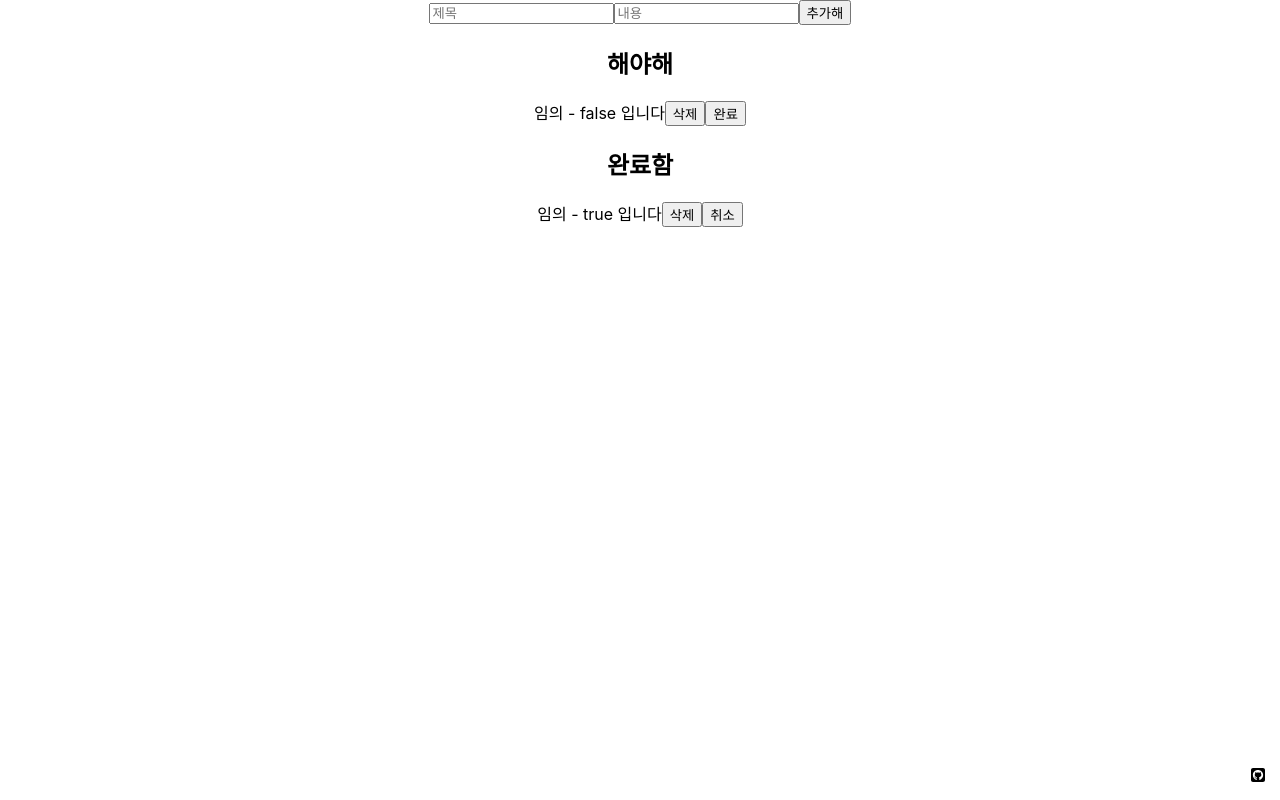
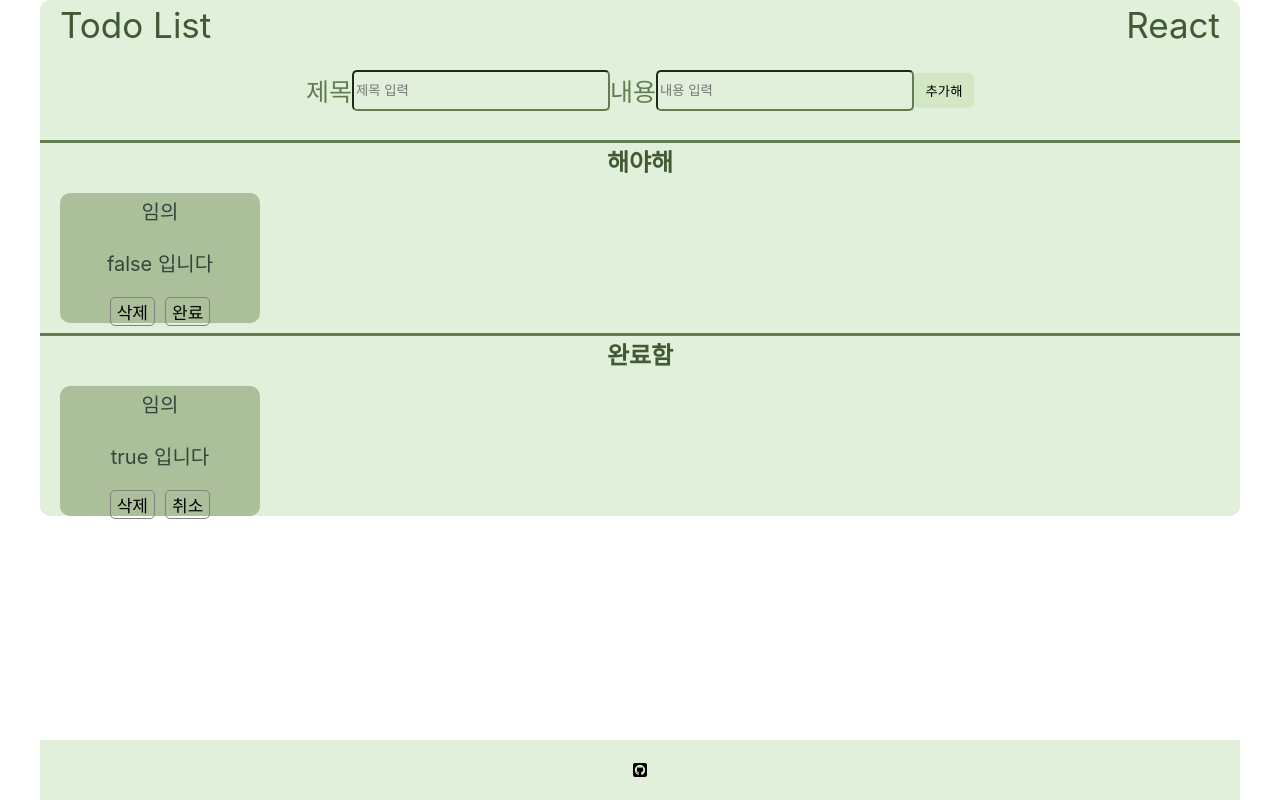
Before and after one commit to HuaHuaChiChi/nbc_week3_todolist, a React (Create React App) app: page / in a window 1280 px wide. Built offline with nearby package versions, Linux system fonts and the light colour scheme.

Commit message:
feature css 추가 고쳐야됨

```diff
--- a/src/App.css
+++ b/src/App.css
@@ -7,14 +7,133 @@
   min-width: 800px;
   margin: 0 auto;
   text-align: center;
+  background-color: #e1f0da;
+  border-radius: 10px;
 }
 
 .footer {
+  max-width: 1200px;
+  min-width: 800px;
   width: 100%;
-  bottom: 15px;
+  bottom: 0;
   margin: 0 auto;
-  text-align: right;
+  text-align: center;
   position: fixed;
-  right: 15px;
-  /* padding: 20px 0; */
+  padding: 20px 0;
+  background-color: #e1f0da;
 }
+
+header {
+  display: flex;
+  justify-content: space-between;
+  align-items: center;
+  height: 50px;
+  font-size: 35px;
+  border-top-right-radius: 10px;
+  border-top-left-radius: 10px;
+  background-color: #e1f0da;
+  color: #425935;
+}
+
+header > p {
+  margin: 0 20px;
+}
+
+input {
+  height: 35px;
+  width: 250px;
+}
+
+.inputButton {
+  height: 35px;
+  width: 60px;
+  border-radius: 5px;
+  background-color: #d4e7c5;
+  border: none;
+}
+
+.cardList {
+  margin-left: 20px;
+  margin-right: 20px;
+  display: flex;
+  flex-direction: row;
+  justify-content: left;
+  align-items: center;
+  gap: 10px;
+  flex-wrap: wrap;
+}
+
+/*FIXME - 카드 리스트 오른쪽 공백 킹받는다 하단 하얀부분도, 푸터는 잘 붙었나*/
+
+.cards {
+  display: flex;
+  justify-content: left;
+  align-items: center;
+  flex-direction: column;
+  margin-top: 10px;
+  background-color: #aabf9a;
+  height: 130px;
+  width: 200px;
+  border-radius: 10px;
+  font-size: 17px;
+}
+
+.cards > p {
+  font-size: 20px;
+  color: #34463c;
+}
+
+.cardButton {
+  display: flex;
+  flex-direction: row;
+  gap: 10px;
+  margin-bottom: 5px;
+  background-color: transparent;
+}
+
+.cardButton > button {
+  margin-bottom: 5px;
+  background-color: transparent;
+  border-radius: 5px;
+  border: 1px solid grey;
+  font-size: 17px;
+}
+
+h2 {
+  margin-top: 10px;
+  margin-bottom: 5px;
+}
+
+.inputHeader {
+  background-color: #e1f0da;
+  height: 80px;
+  display: flex;
+  flex-direction: row;
+  justify-content: center;
+  align-items: center;
+}
+
+.inputTitle {
+  color: #617d51;
+  font-size: 25px;
+}
+
+.input {
+  border-radius: 5px;
+  background-color: #e1f0da;
+  border-color: #617d51;
+}
+
+.isDone {
+  color: #425935;
+  border-top: #617d51 solid;
+}
+
+.done {
+  color: #425935;
+  border-top: #617d51 solid;
+}
+
+.cardsTitle {
+  margin: 3px 0px;
+}
--- a/src/components/ToDoListAppend.jsx
+++ b/src/components/ToDoListAppend.jsx
@@ -4,37 +4,52 @@ import { faSquareGithub } from '@fortawesome/free-brands-svg-icons';
 export default function ToDoListAppend(props) {
   return (
     <div className="wrap">
-    <input
-      placeholder="제목"
-      type="text"
-      value={props.TodoTitle}
-      onChange={(e) => {
+      <header>
+        <p>Todo List</p>
+        <p>React</p>
+      </header>
+      <div className="inputHeader">
+      <p className="inputTitle">제목</p><input
+        className="input"
+        placeholder="제목 입력"
+        type="text"
+        value={props.TodoTitle}
+        onChange={(e) => {
         props.SetToDoTitle(e.target.value);
       }}
     ></input>
-    <input
-      placeholder="내용"
+    <p className="inputTitle">내용</p><input
+    className="input"
+      placeholder="내용 입력"
       type="text"
       value={props.ToDoContent}
       onChange={(e) => {
         props.SetTodoContent(e.target.value);
       }}
     ></input>
-    <button onClick={props.SubmitChange}>추가해</button>
+    <button className="inputButton" onClick={props.SubmitChange}>추가해</button>
+    </div>
 
-    <h2>해야해</h2>
-    {props.ToDoListCard
+
+    <h2 className="done"> 해야해</h2>
+    <div className="cardList">
+      {props.ToDoListCard
       .filter((todo) => {
         return !todo.done;
       })
       .map((todo) => props.TempToDoCards(todo))}
+      </div>
 
-    <h2>완료함</h2>
-    {props.ToDoListCard
+
+    <h2 className="isDone">완료함</h2>
+    <div className="cardList">
+      {props.ToDoListCard
       .filter((todo) => {
         return todo.done;
       })
       .map((todo) => props.TempToDoCards(todo))}
+      </div>
+
       <footer className="footer"><FontAwesomeIcon icon={faSquareGithub} /></footer>
   </div>
   )
--- a/src/components/ToDoListContainer.jsx
+++ b/src/components/ToDoListContainer.jsx
@@ -37,13 +37,18 @@ export default function ToDoListContainer() {
 
   const tempToDoCards = (todo) => {
     return (
-      <div key={todo.id}>
-        {todo.toDoTitle} - {todo.toDoContent}
-        <button onClick={() => deleteCard(todo.id)}>삭제</button>
-        <button onClick={() => isDone(todo.id)}>
-          {todo.done ? "취소" : "완료"}
-        </button>
-      </div>
+        <div className="cards" key={todo.id}>
+        <p className="cardsTitle">{todo.toDoTitle}</p>
+        <p>{todo.toDoContent}</p>
+        <div className="cardButton">
+          <button onClick={() => deleteCard(todo.id)}>삭제</button>
+          <button onClick={() => isDone(todo.id)}>
+            {todo.done ? "취소" : "완료"}
+          </button>
+        </div>
+
+        </div>
+
     );
   };
 
```
